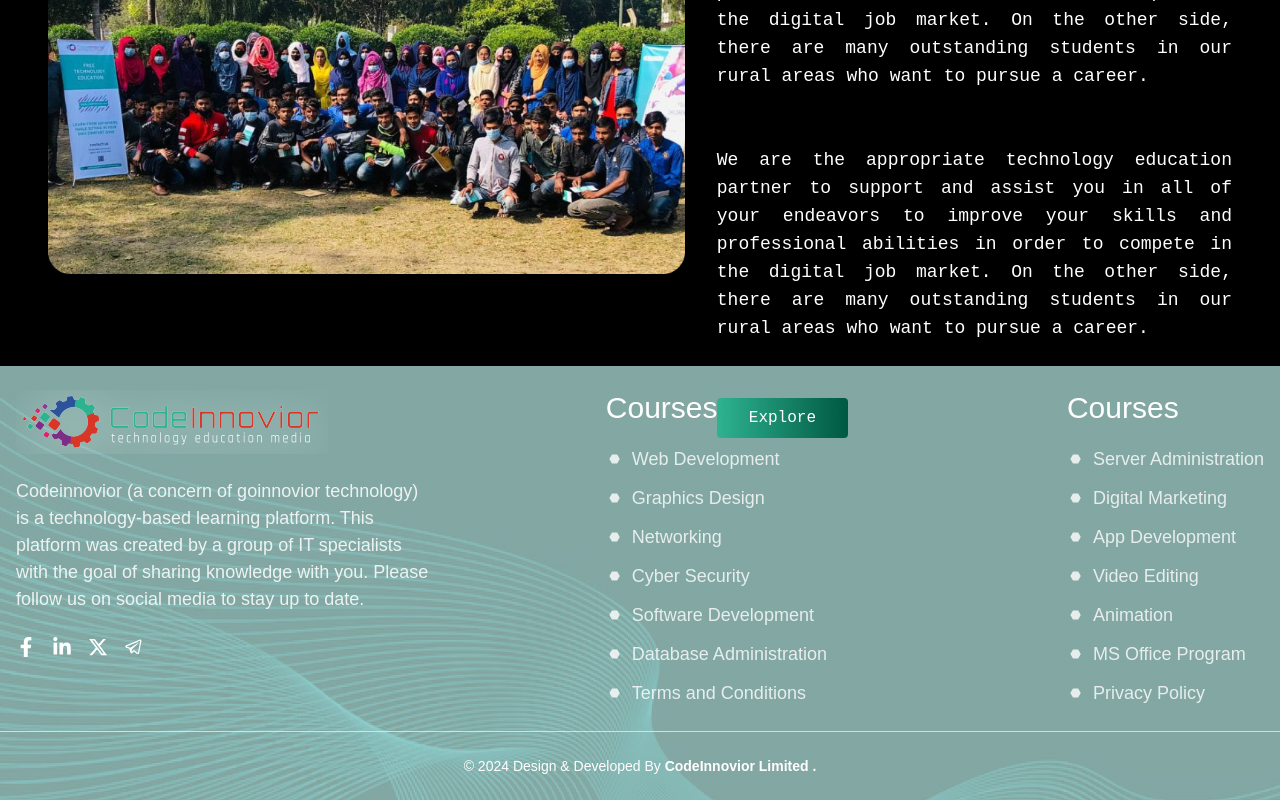
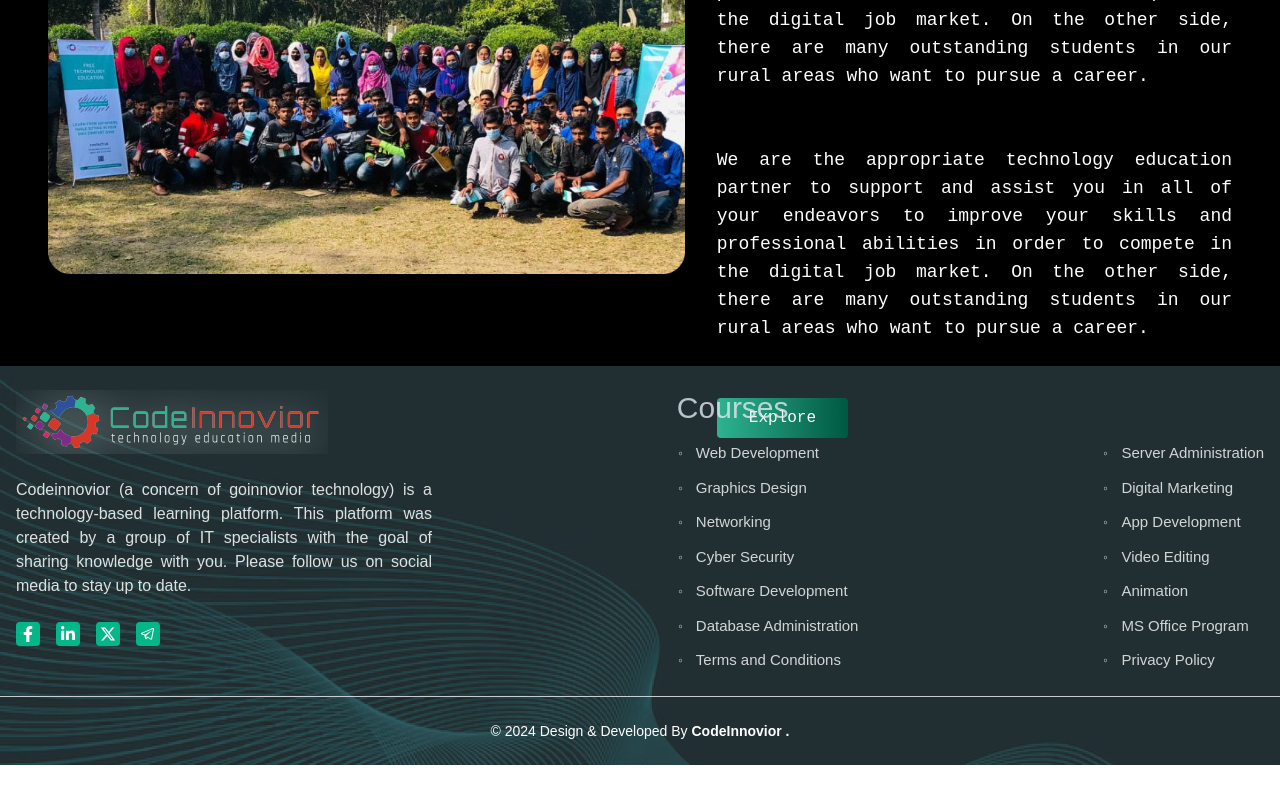
Before and after one commit to Hasibur14/Code-Innovior, a React (Vite) app: page / in a window 1280 px wide. Shown: the part 6704-7504 px from the top of the page. After the commit the page ends 7469 px from the top, so only its background shows below. Built offline with nearby package versions, Linux system fonts and the light colour scheme.

Commit message:
[UPDATE] footer

```diff
--- a/src/components/Shared/Footer/Footer.jsx
+++ b/src/components/Shared/Footer/Footer.jsx
@@ -1,7 +1,7 @@
 import { FaFacebookF, FaLinkedinIn } from 'react-icons/fa';
 import { FaXTwitter } from "react-icons/fa6";
 import { LiaTelegramPlane } from "react-icons/lia";
-import { VscDebugBreakpointData } from "react-icons/vsc";
+import { PiDotOutlineThin } from "react-icons/pi";
 import footerBg from "../../../assets/footer.png";
 import logo1 from "../../../assets/logo.png";
 
@@ -29,11 +29,10 @@ const coursesGroup2 = [
 const CourseList = ({ courses }) => {
     return (
         <div className="mb-4 md:mb-0 ">
-            <h2 className="text-xl md:text-3xl mb-5">Courses</h2>
-            <ul className="text-[18px] space-y-3">
+            <ul className="text-[15px] space-y-3">
                 {courses?.map((course, index) => (
-                    <li className='cursor-pointer flex gap-2 hover:text-green-500 opacity-80 transition duration-300' key={index}>
-                        <VscDebugBreakpointData className='text-white mt-1 ' />{course}</li>
+                    <li className='cursor-pointer flex gap-2 hover:text-green-500 opacity-80 transition-colors duration-500' key={index}>
+                        < PiDotOutlineThin className='text-white mt-1 ' />{course}</li>
                 ))}
             </ul>
         </div>
@@ -44,16 +43,16 @@ const CourseList = ({ courses }) => {
 const SocialLinks = () => (
     <div className="flex space-x-4">
         <a href="https://facebook.com" target="_blank" rel="noopener noreferrer" aria-label="Follow us on Facebook">
-            <FaFacebookF className="text-xl hover:text-green-500 transition" />
+            <FaFacebookF className="text-2xl p-1 rounded bg-[#05B689] text-white hover:bg-white hover:text-[#05B689] transition duration-500" />
         </a>
         <a href="https://linkedin.com" target="_blank" rel="noopener noreferrer" aria-label="Follow us on LinkedIn">
-            <FaLinkedinIn className="text-xl hover:text-green-500 transition" />
+            <FaLinkedinIn className="text-2xl p-1 rounded bg-[#05B689] text-white hover:bg-white hover:text-[#05B689] transition duration-500" />
         </a>
         <a href="https://twitter.com" target="_blank" rel="noopener noreferrer" aria-label="Follow us on Twitter">
-            <FaXTwitter className="text-xl hover:text-green-500 transition" />
+            <FaXTwitter className="text-2xl p-1 rounded bg-[#05B689] text-white hover:bg-white hover:text-[#05B689] transition duration-500" />
         </a>
         <a href="mailto:info@example.com" target="_blank" rel="noopener noreferrer" aria-label="Email us">
-            <LiaTelegramPlane className="text-xl hover:text-green-500 transition" />
+            <LiaTelegramPlane className="text-2xl p-1 rounded bg-[#05B689] text-white hover:bg-white hover:text-[#05B689] transition duration-500" />
         </a>
     </div>
 );
@@ -62,25 +61,25 @@ const Footer = () => {
     return (
         <footer
             className=" text-white py-6 font-mondo "
-            style={{ background: `linear-gradient(0deg, rgba(46, 179, 145, 0.20) 0%, rgba(46, 179, 145, 0.20) 100%), url(${footerBg}) lightgray 50% / cover no-repeat`
-            }}
-        >
+            style={{
+                background: ` url(${footerBg}) lightgray 50% / cover no-repeat`
+            }} >
             <div className="container mx-auto md:flex  px-4 justify-between">
                 <div className="mb-4 md:mb-0 lg:w-1/3 space-y-6">
-                    <div className="flex items-center mb-2">
-                        <img className='' src={logo1} alt="code innovior" />
-
-                    </div>
-                    <p className="text-[18px] mb-2 text-white opacity-85 ">
+                    <img
+                        src={logo1}
+                        alt="code innovior"/>
+                    <p className="text-[16px] mb-2 text-white text-justify opacity-85 ">
                         Codeinnovior (a concern of goinnovior technology) is a technology-based learning platform. This platform was created by a group of IT specialists with the goal of sharing knowledge with you. Please follow us on social media to stay up to date.
                     </p>
                     <SocialLinks />
                 </div>
-
-
-                <div className="flex flex-col md:flex-row space-y-4 md:space-y-0 md:space-x-44 lg:space-x-60">
-                    <CourseList courses={coursesGroup1} />
-                    <CourseList courses={coursesGroup2} />
+                <div>
+                    <h2 className='text-xl md:text-3xl mb-4 ml-1 text-slate-200 font opacity-80'>Courses</h2>
+                    <div className="flex flex-col text-[12px] md:flex-row space-y-4 md:space-y-0 md:space-x-44 lg:space-x-60">
+                        <CourseList courses={coursesGroup1} />
+                        <CourseList courses={coursesGroup2} />
+                    </div>
                 </div>
             </div>
             <div className='container mx-auto my-6 opacity-85'>
@@ -89,10 +88,10 @@ const Footer = () => {
             <div className="text-center text-sm mt-4">
                 © 2024 Design & Developed By
                 <a
-                    className='hover:text-green-500 font-semibold'
+                    className='hover:text-green-500 transition-colors duration-500 font-semibold'
                     href="https://www.goinnovior.com/"
                     target="_blank"
-                    rel="noopener noreferrer">  CodeInnovior Limited .</a>
+                    rel="noopener noreferrer">  CodeInnovior .</a>
             </div>
         </footer>
     );
```
Also changed, not shown: src/assets/footer.png.
